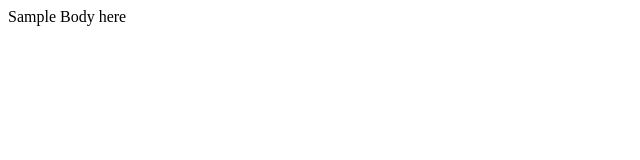
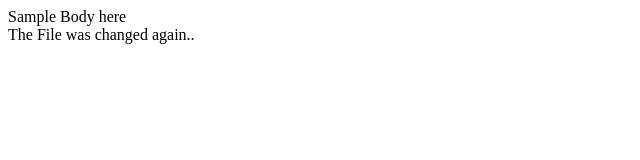
Before and after one commit to kunalkhatri/edx001, a plain HTML site: page index.html in a window 1280 px wide. Shown: the whole page, without its empty margins (0-640 px from the left). Drawn offline with Linux system fonts and the light colour scheme.

Commit message:
Update index.html

```diff
--- a/index.html
+++ b/index.html
@@ -2,5 +2,7 @@
 	<title>Sample Index File</title>
 	<body>
 		Sample Body here
+		<br>
+		The File was changed again..
 	</body>
 </html>
```
